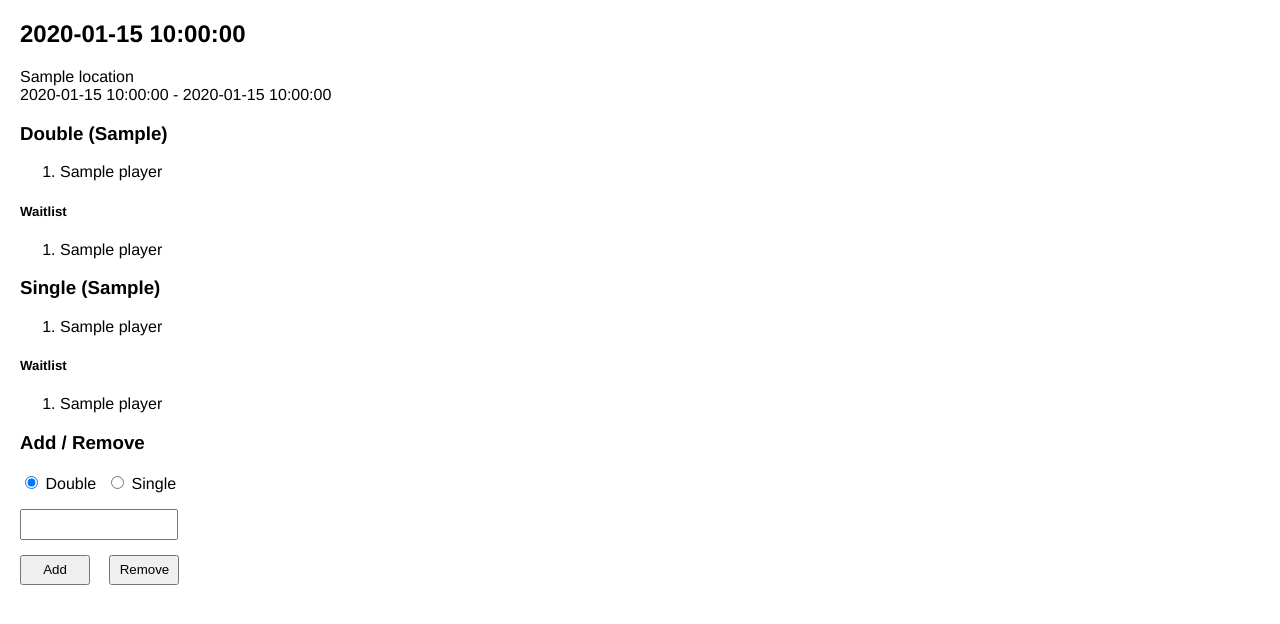
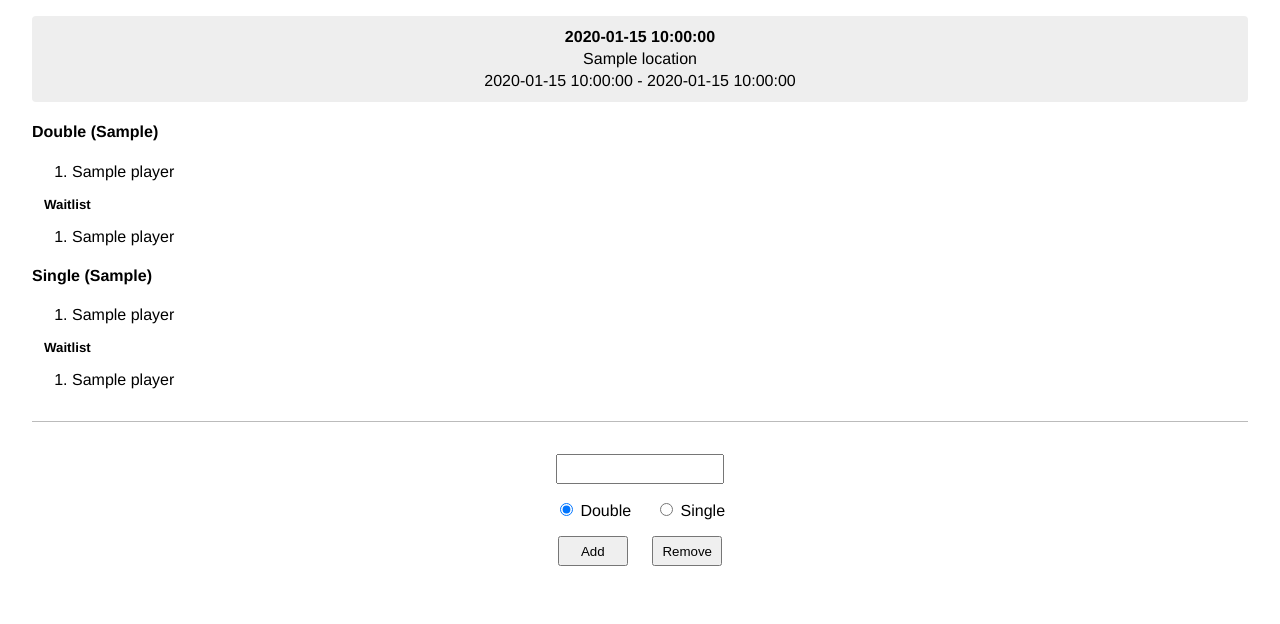
Before and after one commit to philip-zhan/badminton-group, a Flask app: template templates/group.html in a window 1280 px wide. Shown: the top 624 px of the page. Run offline with Flask 2, Linux system fonts and the light colour scheme; the template is opened without the code that fills it: values that come from a table or form of the project are taken from there, most other values are stand-ins (such as "Sample title", 1, 10 or a date in 2020).

Commit message:
Improve group page UI

```diff
--- a/static/style.css
+++ b/static/style.css
@@ -1,14 +1,10 @@
 body {
   font-family: "helvetica", sans-serif;
-  margin: 20px;
+  margin: 16px;
 }
 ul {
   list-style-type: none;
   padding-left: 0px;
-}
-ul li {
-  display: inline;
-  margin-right: 10px;
 }
 a {
   text-decoration: none;
@@ -16,8 +12,8 @@ a {
 }
 a.button {
   appearance: button;
-  padding: 20px;
-  border-radius: 5px;
+  padding: 16px;
+  border-radius: 4px;
   background-color: #eef;
 }
 .center {
@@ -25,18 +21,33 @@ a.button {
 }
 .card {
   background-color: #eee;
-  margin: 20px;
-  padding: 10px;
-  border-radius: 5px;
+  margin: 16px;
+  padding: 8px;
+  border-radius: 4px;
   text-align: center;
 }
 .card_line {
-  margin: 5px;
+  margin: 4px;
+}
+.container {
+  margin: 16px;
+}
+h5.waitlist {
+  margin: 12px;
+}
+.form_container {
+  text-align: center;
+  margin-top: 32px;
+  padding: 32px;
+  border-top: 1px solid #bbb;
+}
+#player_type li {
+  display: inline;
+  margin: 12px;
 }
 #player_name {
-  height: 25px;
-  width: 150px;
-  margin-bottom: 15px;
+  height: 24px;
+  width: 160px;
 }
 #add_submit {
   height: 30px;
@@ -45,9 +56,9 @@ a.button {
 #remove_submit {
   height: 30px;
   width: 70px;
-  margin-left: 15px;
+  margin-left: 20px;
 }
 #flashes {
   background-color: #faa;
-  padding: 10px;
+  padding: 8px;
 }
--- a/templates/group.html
+++ b/templates/group.html
@@ -1,11 +1,16 @@
 {% extends "layout.html" %}
 {% block body %}
 
-<h2>{{ group["date"] }}</h2>
-<div>{{ group["location"] }}</div>
-<div>{{ group["start_time"] }} - {{ group["end_time"]}}</div>
+<div class="card">
+  <div class="card_line">
+    <b>{{ group["date"] }}</b>
+  </div>
+  <div class="card_line">{{ group["location"] }}</div>
+  <div class="card_line">{{ group["start_time"] }} - {{ group["end_time"]}}</div>
+</div>
 
-<h3>Double ({{ group["double_limit"] }})</h3>
+<div class="container">
+  <h4>Double ({{ group["double_limit"] }})</h4>
   <ol>
     {% for player in group["double_players"] %}
     <li>{{ player["name"] }}</li>
@@ -13,7 +18,7 @@
   </ol>
 
   {% if group["double_waitlist"] %}
-<h5>Waitlist</h5>
+  <h5 class="waitlist">Waitlist</h5>
   <ol>
     {% for player in group["double_waitlist"] %}
     <li>{{ player["name"] }}</li>
@@ -21,7 +26,7 @@
   </ol>
   {% endif %}
 
-<h3>Single ({{ group["single_limit"] }})</h3>
+  <h4>Single ({{ group["single_limit"] }})</h4>
   <ol>
     {% for player in group["single_players"] %}
     <li>{{ player["name"] }}</li>
@@ -29,7 +34,7 @@
   </ol>
 
   {% if group["single_waitlist"] %}
-<h5>Waitlist</h5>
+  <h5 class="waitlist">Waitlist</h5>
   <ol>
     {% for player in group["single_waitlist"] %}
     <li>{{ player["name"] }}</li>
@@ -37,14 +42,15 @@
   </ol>
   {% endif %}
 
-<h3>Add / Remove</h3>
+  <div class="form_container">
     <form method="POST">
+      {{ edit_form.player_name }}
       {{ edit_form.player_type }}
-  {{ edit_form.player_name }}
-  <br />
       {{ edit_form.add_submit }}
       {{ edit_form.remove_submit }}
       <input type="hidden" name="group_id" value="{{group['id']}}" />
     </form>
+  </div>
+</div>
 
 {% endblock %}
```
Lines whose indentation alone changed are shown as unchanged.
